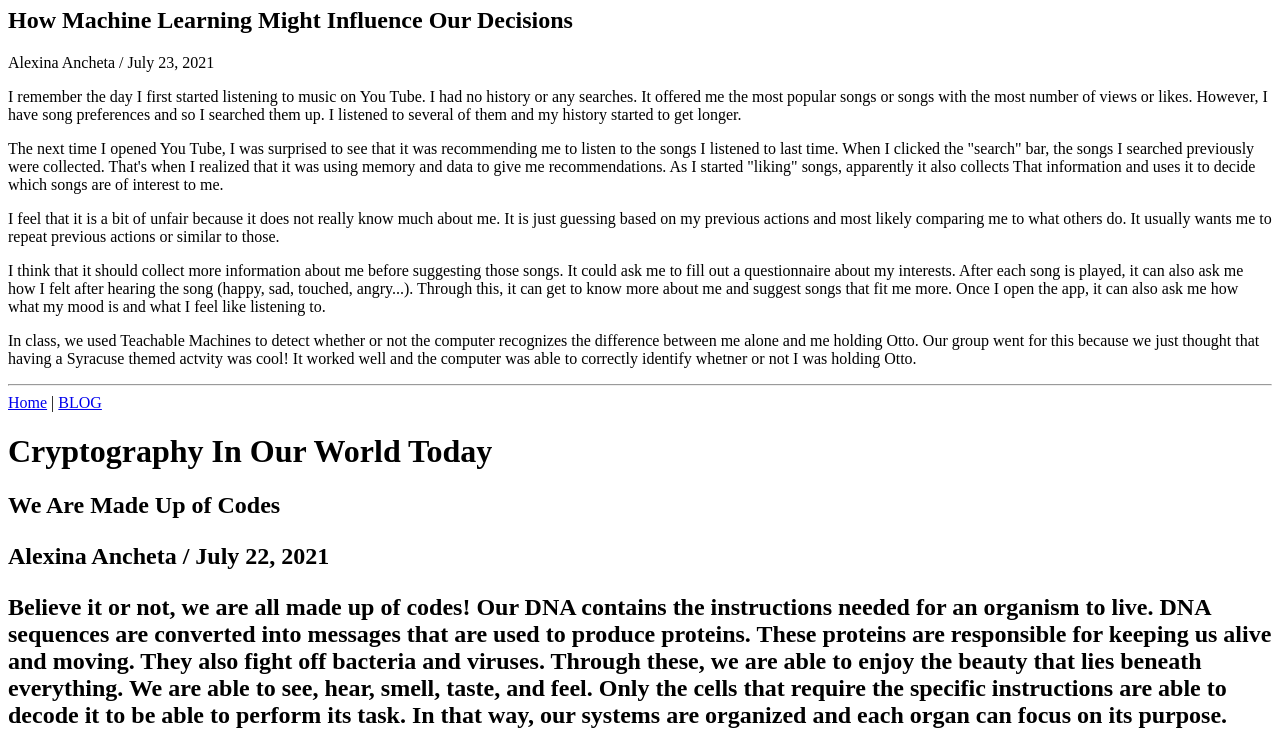
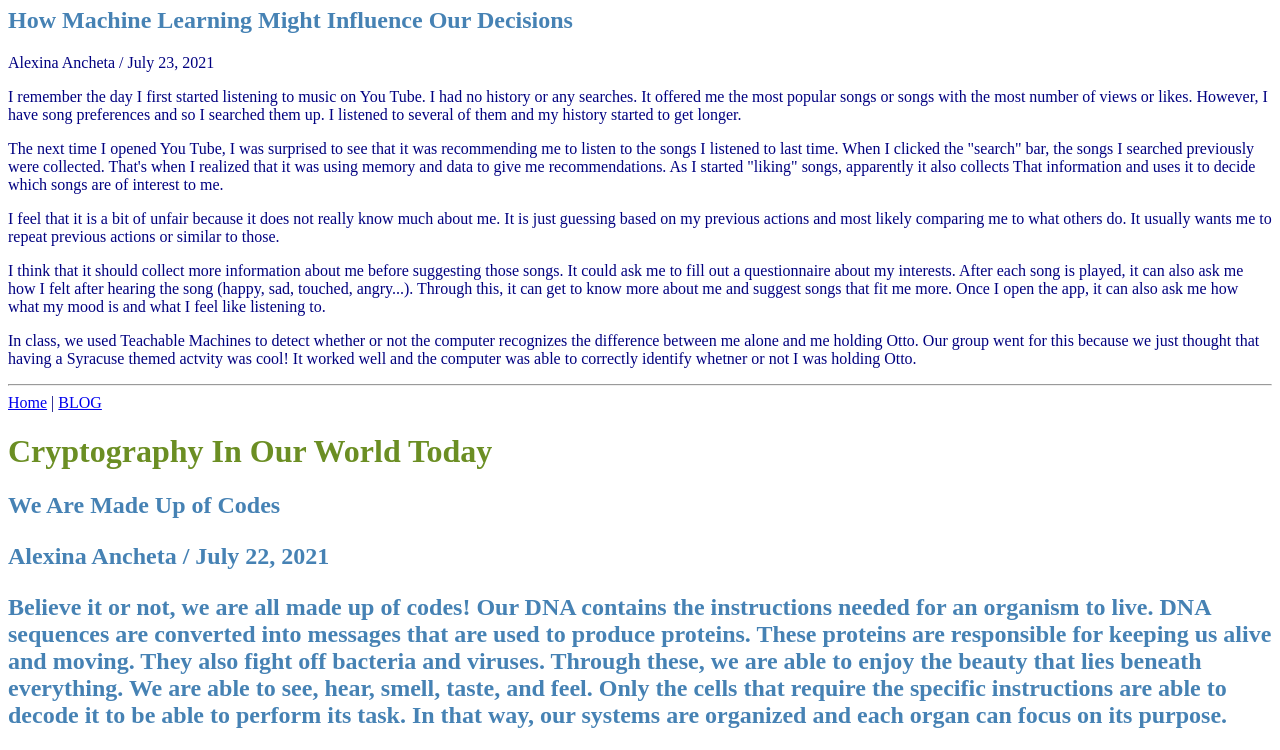
Before and after one commit to itgirls2021/adanchet, a plain HTML site: page blog.html in a window 1280 px wide. Shown: the part 568-1318 px from the top of the page. Drawn offline with Linux system fonts and the light colour scheme.

Commit message:
Add files via upload

```diff
--- a/blog.html
+++ b/blog.html
@@ -3,6 +3,7 @@
     <head>
         <meta charset="utf-8">
         <title>IT Girls Blog</title>
+        <link rel="stylesheet" href="styles.css">
     </head>
 
     <body>
--- /dev/null
+++ b/styles.css
@@ -0,0 +1,4 @@
+body {color: navy;}
+h1 {color:olivedrab}
+h2 {color:steelblue}
+hr {color:midnightblue}
```
Also changed, not shown: index.html (+1 -0 lines).
